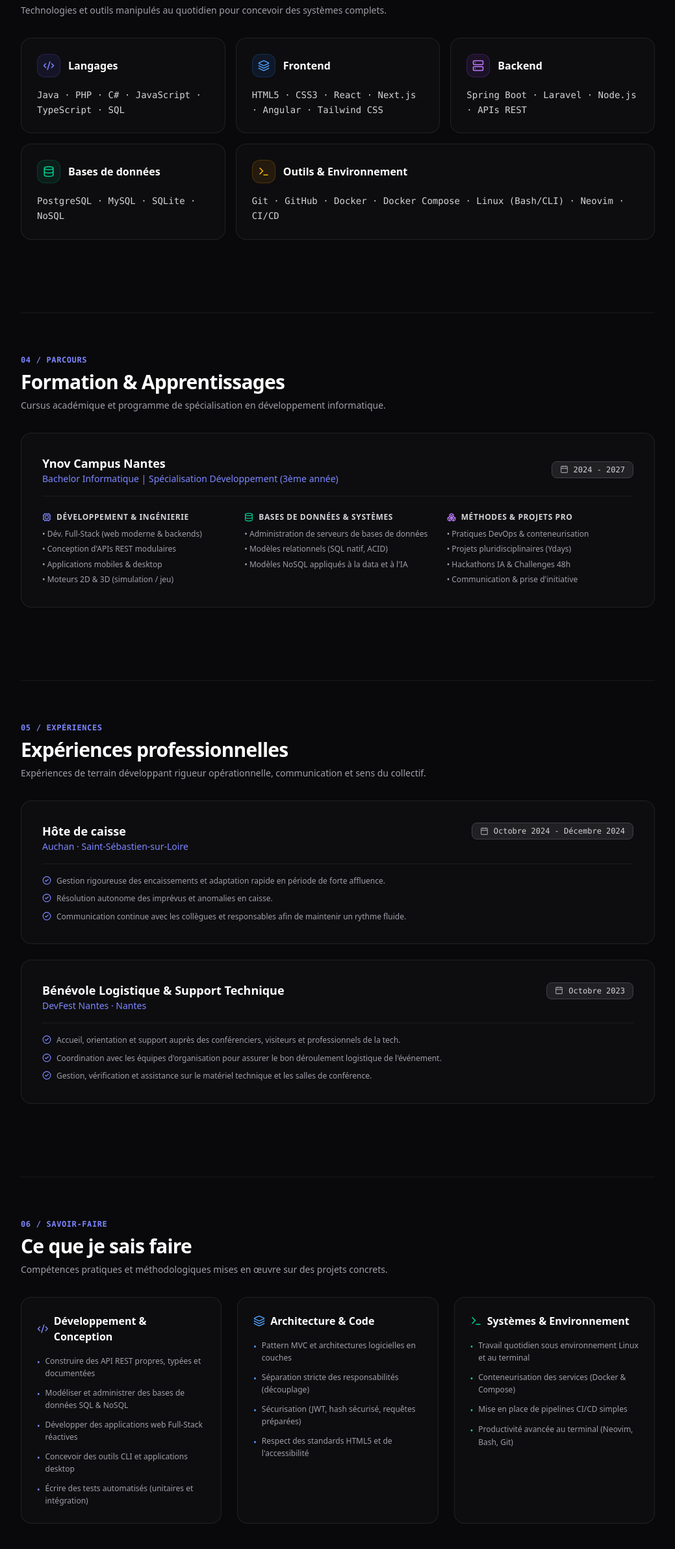
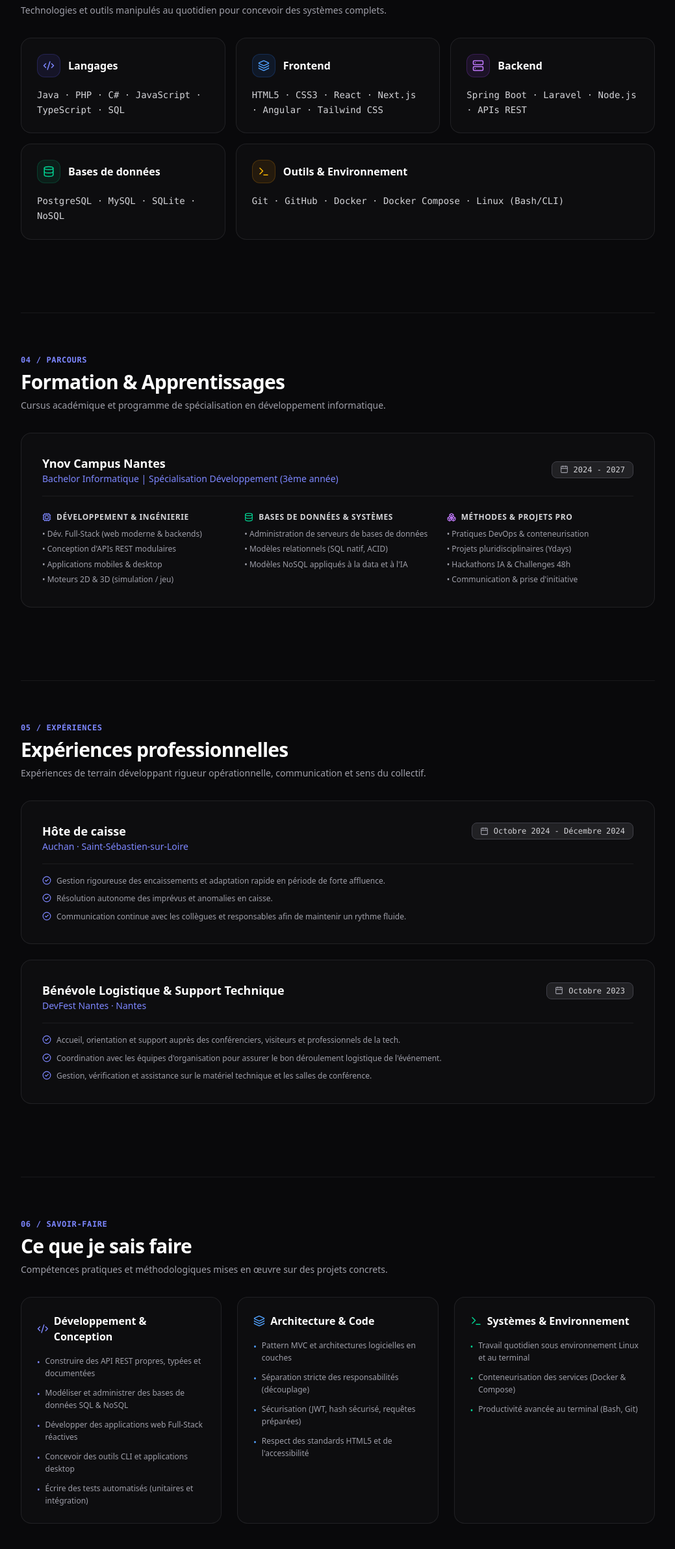
Before and after one commit to guiiireg/portfolio, a Next.js app: page / in a window 1280 px wide. Shown: the part 3415-5799 px from the top of the page at 65% size, without its empty margins (120-1159 px from the left). Built offline with nearby package versions, Linux system fonts and the light colour scheme.

Commit message:
update: removed neovim and CI/CD

```diff
--- a/src/app/page.tsx
+++ b/src/app/page.tsx
@@ -470,7 +470,7 @@ export default function Home() {
                 <h3 className="text-base font-semibold text-white">Outils &amp; Environnement</h3>
               </div>
               <p className="text-sm font-mono text-zinc-300 leading-relaxed">
-                Git · GitHub · Docker · Docker Compose · Linux (Bash/CLI) · Neovim · CI/CD
+                Git · GitHub · Docker · Docker Compose · Linux (Bash/CLI)
               </p>
             </div>
           </div>
@@ -713,11 +713,7 @@ export default function Home() {
                   </li>
                   <li className="flex items-start gap-2">
                     <span className="text-emerald-400 mt-0.5">•</span>
-                    <span>Mise en place de pipelines CI/CD simples</span>
-                  </li>
-                  <li className="flex items-start gap-2">
-                    <span className="text-emerald-400 mt-0.5">•</span>
-                    <span>Productivité avancée au terminal (Neovim, Bash, Git)</span>
+                    <span>Productivité avancée au terminal (Bash, Git)</span>
                   </li>
                 </ul>
               </div>
```
